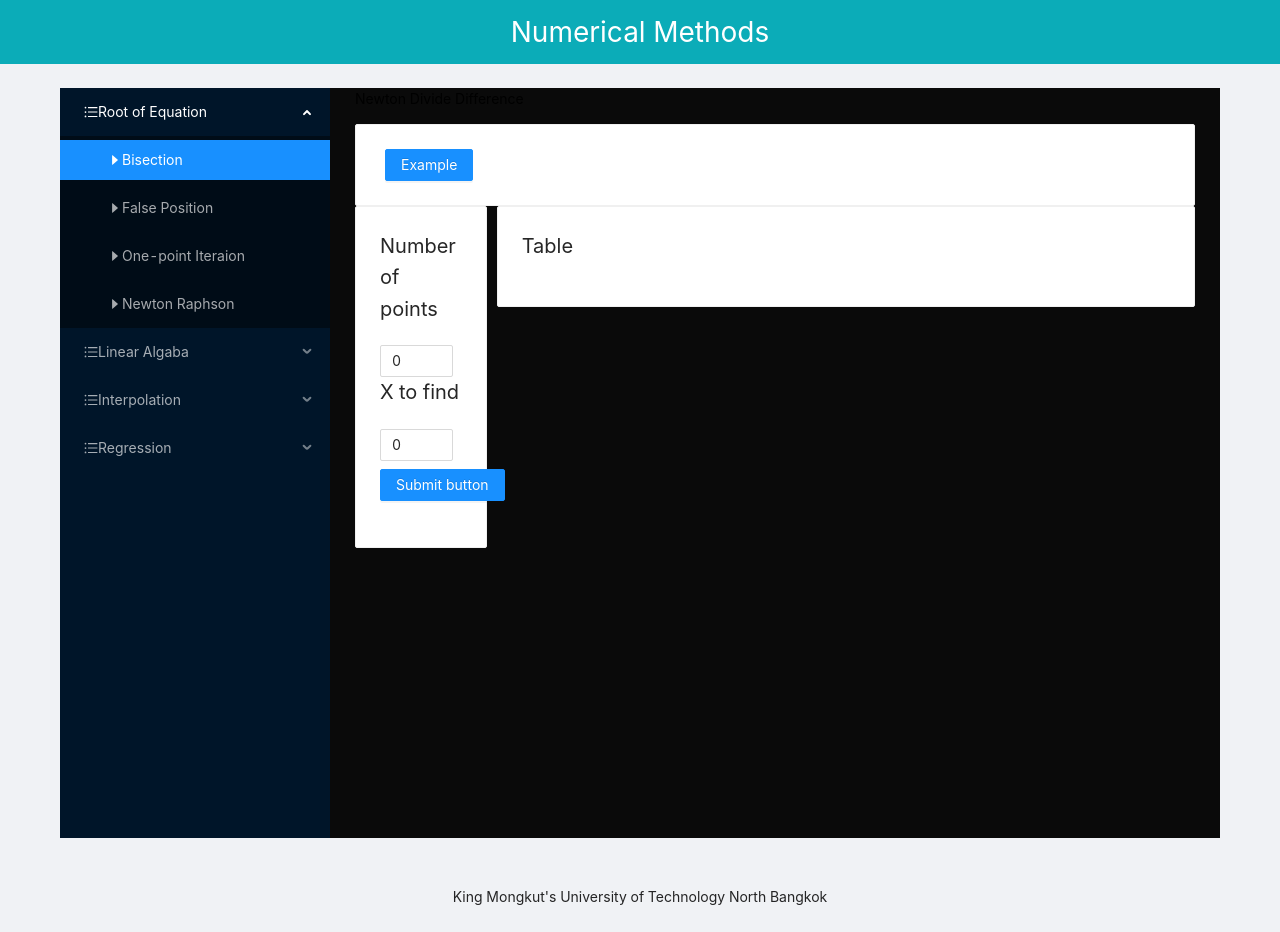
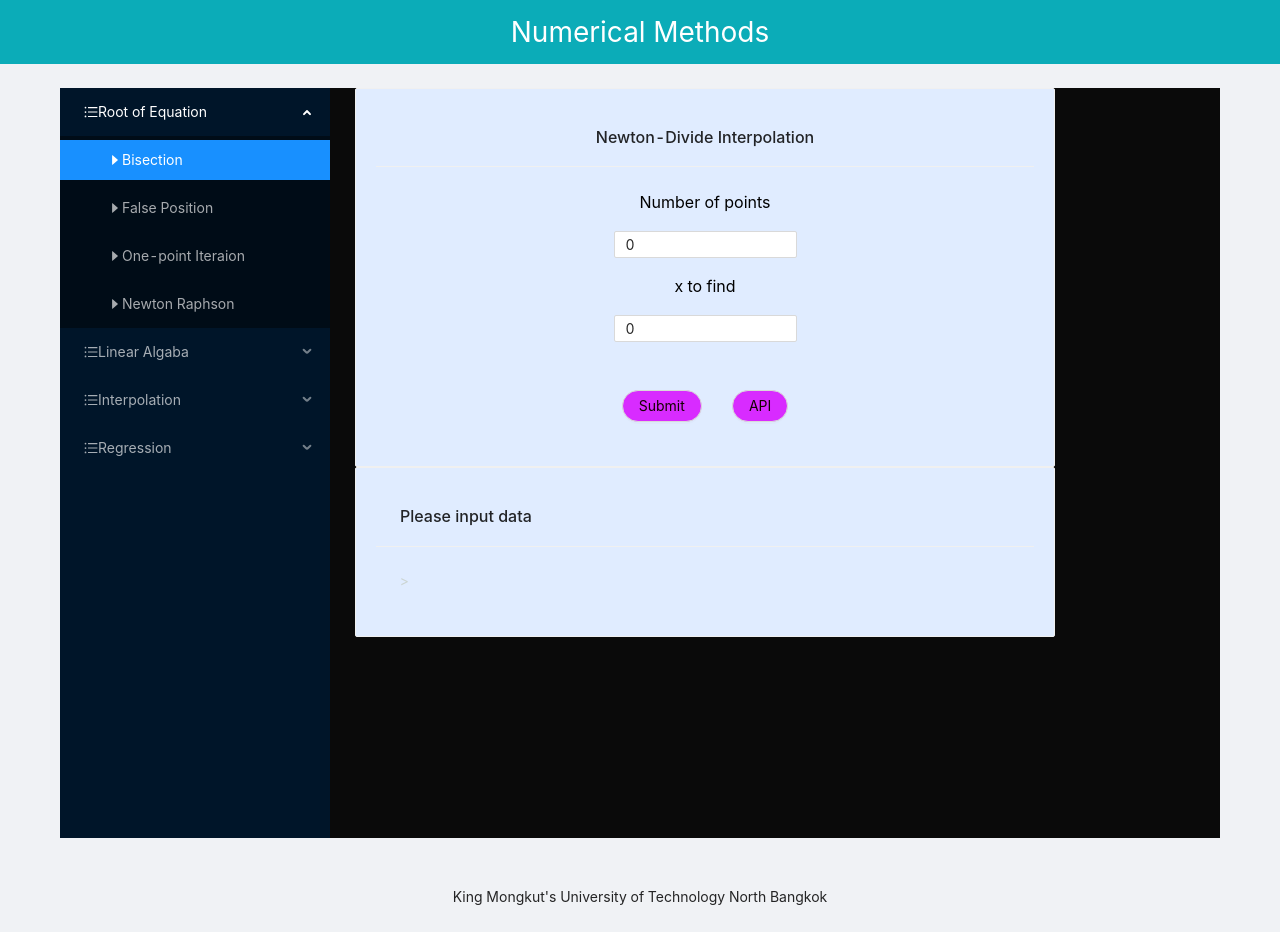
Before and after one commit to Sumatee/-numerisreal, a React (Create React App) app: page /newtondivide in a window 1280 px wide. Built offline with nearby package versions, Linux system fonts and the light colour scheme; what react-plotlyjs would draw is missing.

Commit message:
updatetoday2

```diff
--- a/src/maths/interpolation/newtondivide.js
+++ b/src/maths/interpolation/newtondivide.js
@@ -2,7 +2,7 @@ import { React, useState } from "react";
 import { Input, Table, Button } from "antd";
 import { Card, Col, Row } from "antd";
 const axios = require("axios");
-var api;
+let api;
 const initialState = {
   Numberofpoint: 0,
   xtrue: 0,
@@ -25,18 +25,18 @@ var columns = [
     key: "y",
   },
 ];
-var columnsC = [
-  {
-    title: "C auther",
-    dataIndex: "c",
-    key: "c",
-  },
-  {
-    title: "value",
-    dataIndex: "value",
-    key: "value",
-  },
-];
+// var columnsC = [
+//   {
+//     title: "C auther",
+//     dataIndex: "c",
+//     key: "c",
+//   },
+//   {
+//     title: "value",
+//     dataIndex: "value",
+//     key: "value",
+//   },
+// ];
 let x = [],
   y = [],
   tableTag = [],
@@ -53,20 +53,20 @@ export default function Newtondivide() {
   const handlechange = (e) => {
     setVariable({ ...variable, [e.target.name]: e.target.value });
   };
-  // const clearState = () => {
-  //   setshowC(false);
-  //   setshowans(false);
-  //   setshowtable(false);
-  //   setVariable({ ...initialState });
-  //   x = [];
-  //   y = [];
-  //   tableTag = [];//
-  //   tempTag = [];//
-  //   valueX = [];
-  //   valueY = [];
-  //   datac = [];
-  //   fx = undefined;
-  // };
+  const clearState = () => {
+    setshowC(false);
+    setshowans(false);
+    setshowtable(false);
+    setVariable({ ...initialState });
+    x = [];
+    y = [];
+    tableTag = [];//
+    tempTag = [];//
+    valueX = [];
+    valueY = [];
+    datac = [];
+    fx = undefined;
+  };
   function createTable(n) {
     for (var i = 1; i <= n; i++) {
       x.push(
@@ -188,7 +188,7 @@ export default function Newtondivide() {
     y = [];
     tableTag = [];
     tempTag = [];
-    await createInterpolatePointInput(api.interpolateinput);
+    //await createInterpolatePointInput(api.interpolateinput);
     await createTable(api.numberpoint);
     for (let i = 1; i <= api.numberpoint; i++) {
       document.getElementById("x" + i).value = api.arrayX[i - 1];
@@ -198,88 +198,96 @@ export default function Newtondivide() {
 
   return (
     <div>
-      <p>Newton Divide Difference</p>
-      <Card style={{ justifyContent: "right" }}>
-
-        <Button
+       <Card title={"Newton-Divide Interpolation"}
+             style={{ width: 700, background: "#e0ecff", color: "#cbd4d2",padding: 20,textAlign: 'center'}}>
+                 <p style={{ fontSize: "16px",color:"black" }}>Number of points</p>
+              <Input
+                placeholder="number"
+                name="Numberofpoint"
+                value={variable.Numberofpoint}
+                style={{ width: "30%" ,height:"20%",}}
+                onChange={handlechange}
+              />
+              <p style={{ marginTop: "2vh",fontSize: "16px",color:"black" }}>x to find</p>
+              <Input
+                placeholder="f(x)"
+                name="xtrue"
+                value={variable.xtrue}
+                style={{ width: "30%" ,height:"20%", }}
+                onChange={handlechange}
+              />
+               <div >
+                <Button
+                  type="submit" shape="round"
+                  style={{ marginTop: "6vh",color:'#140101',background:'#d82bff'}}
+                  onClick={() => {
+                    createTable(parseFloat(variable.Numberofpoint));
+                    createInterpolatePointInput(variable.interpolatepoint);
+                  }}
+                >
+                  Submit
+                </Button>
+                &nbsp;&nbsp;&nbsp;&nbsp;&nbsp;&nbsp;&nbsp;&nbsp;
+              <Button
+          type="submit" shape="round"
+          style={{ marginTop: "6vh",color:'#140101',background:'#d82bff'}}
+          onClick={() => example()}
+        >
+         API
+        </Button>
+        </div>
+        {/* <Button
           type="primary"
           style={{ marginLeft: "5px" }}
           onClick={() => example()}
         >
           Example
-        </Button>
+        </Button> */}
       </Card>
       <div>
-        <Row gutter={10}>
-          <Col span={4}>
-            <Card>
-              <p style={{ fontSize: "20px" }}>Number of points</p>
-              <Input
-                placeholder="row matrix"
-                name="Numberofpoint"
-                value={variable.Numberofpoint}
-                style={{ width: "90%" }}
-                onChange={handlechange}
-              />
-              <p style={{ fontSize: "20px" }}>X to find</p>
-              <Input
-                placeholder="column matrix"
-                name="xtrue"
-                value={variable.xtrue}
-                style={{ width: "90%" }}
-                onChange={handlechange}
-              />
-              <div style={{ marginTop: "1vh" }}>
-                <Button
-                  type="primary"
-                  onClick={() => {
-                    createTable(parseFloat(variable.Numberofpoint));
-                    createInterpolatePointInput(variable.interpolatepoint);
-                  }}
-                >
-                  Submit button
-                </Button>
-              </div>
-              <br />
+
+{/*
               {showans && (
                 <Card>
                   <p style={{ fontSize: "20px" }}>Answer</p>
                   <p style={{ fontSize: "20px" }}>{fx}</p>
                 </Card>
               )}
-            </Card>
-          </Col>
-          <Col span={20}>
-            <Card style={{ justifyContent: "left" }}>
-              <p style={{ fontSize: "20px" }}>Table</p>
+             */}
+
+
+         <Card title={"Please input data"}
+             style={{ width: 700, background: "#e0ecff", color: "#cbd4d2",padding: 20,textAlign: 'left'}}>>
 
               {showtable && (
                 <Card>
                   <Table
                     columns={columns}
                     dataSource={tableTag}
-                    pagination={false}
+                    // pagination={false}
                   />
-                  <br />
+                 <br />
                   <Button
+                  type="submit" shape="round"
+                  style={{ color:'#140101',background:'#ffec3d'}}
                     onClick={() => {
                       Newton(parseFloat(variable.xtrue));
                     }}
                   >
-                    Submit
+                    Calculate
                   </Button>
+                  {showans && (
+                <Card>
+                  <p style={{ fontSize: "20px"}}>Answer : {fx}</p>
+
                 </Card>
               )}
-              {showC && (
-                <Table
-                  columns={columnsC}
-                  dataSource={datac}
-                  pagination={false}
-                />
+                </Card>
               )}
+
             </Card>
-          </Col>
-        </Row>
+
+
       </div>
     </div>
   );
--- a/src/maths/linear/cramer.js
+++ b/src/maths/linear/cramer.js
@@ -115,19 +115,20 @@ class cramer extends Component {
         }
     }
 
-    async dataapi() {
-        await axios({method: "get",url: "http://localhost:5600/data/cramer",}).then((response) => {console.log("response: ", response.data);api = response.data;});
+    async apishow() {
+        await axios({method: "get",url: "http://localhost:5600/data/cramer",}).then((response) =>
+        {console.log("response: ", response.data);api = response.data;});
         await this.setState({
             row: api.row,
-            column: api.row, //เท่ากัน
+            column: api.row,
           });
-
           matrixA = [];
           matrixB = [];
           await this.createMatrix(api.row, api.row);
           for (let i = 1; i <= api.row; i++) {
             for (let j = 1; j <= api.row; j++) {
-              document.getElementById("a" + i + "" + j).value = api.A[i - 1][j - 1];
+              document.getElementById("a" + i + "" + j).value =
+                api.A[i - 1][j - 1];
             }
             document.getElementById("b" + i).value = api.B[i - 1];
           }
@@ -177,10 +178,10 @@ class cramer extends Component {
                                 style={{background: "#fc895b", color: "black",fontSize: "16px"}}
                                 onClick={()=>this.cramer()}>
                                 Submit
-                            </Button>
-                            <Button shape="round" id="submit_button"
+                            </Button>&nbsp;&nbsp;&nbsp;&nbsp;&nbsp;&nbsp;&nbsp;
+                            <Button shape="round"
                             onClick= {
-                                ()=>this.dataapi()
+                                ()=>this.apishow()
                                  }
                                  style={{background: "#fc895b", color: "black", fontSize: "16px"}}
                                  >API
--- a/src/maths/root/bisection.js
+++ b/src/maths/root/bisection.js
@@ -62,7 +62,14 @@ class bisection extends Component
   apinumer = (a) => {
     axios.get("http://localhost:5600/data/bisection").then((res) => {
       const apis = res.data;
-      this.setState({ apis });
+      this.setState({
+        fx:apis.fx,
+        xl:apis.xl,
+        xr:apis.xr
+      })
+      console.log(apis.fx);
+      this.onSubmit({ apis });
+
     });
   };
 
--- a/src/maths/root/falseposition.js
+++ b/src/maths/root/falseposition.js
@@ -59,7 +59,13 @@ class falseposition extends Component {
   apinumer = (a) => {
     axios.get("http://localhost:5600/data/falseposition").then((res) => {
       const apis = res.data;
-      this.setState({ apis });
+      this.setState({
+        fx:apis.fx,
+        xl:apis.xl,
+        xr:apis.xr
+      })
+      console.log(apis.fx);
+      this.onSubmit({ apis });
     });
   };
 
```
Also changed, not shown: 2 other files (tests, documents, lock files or other folders).
